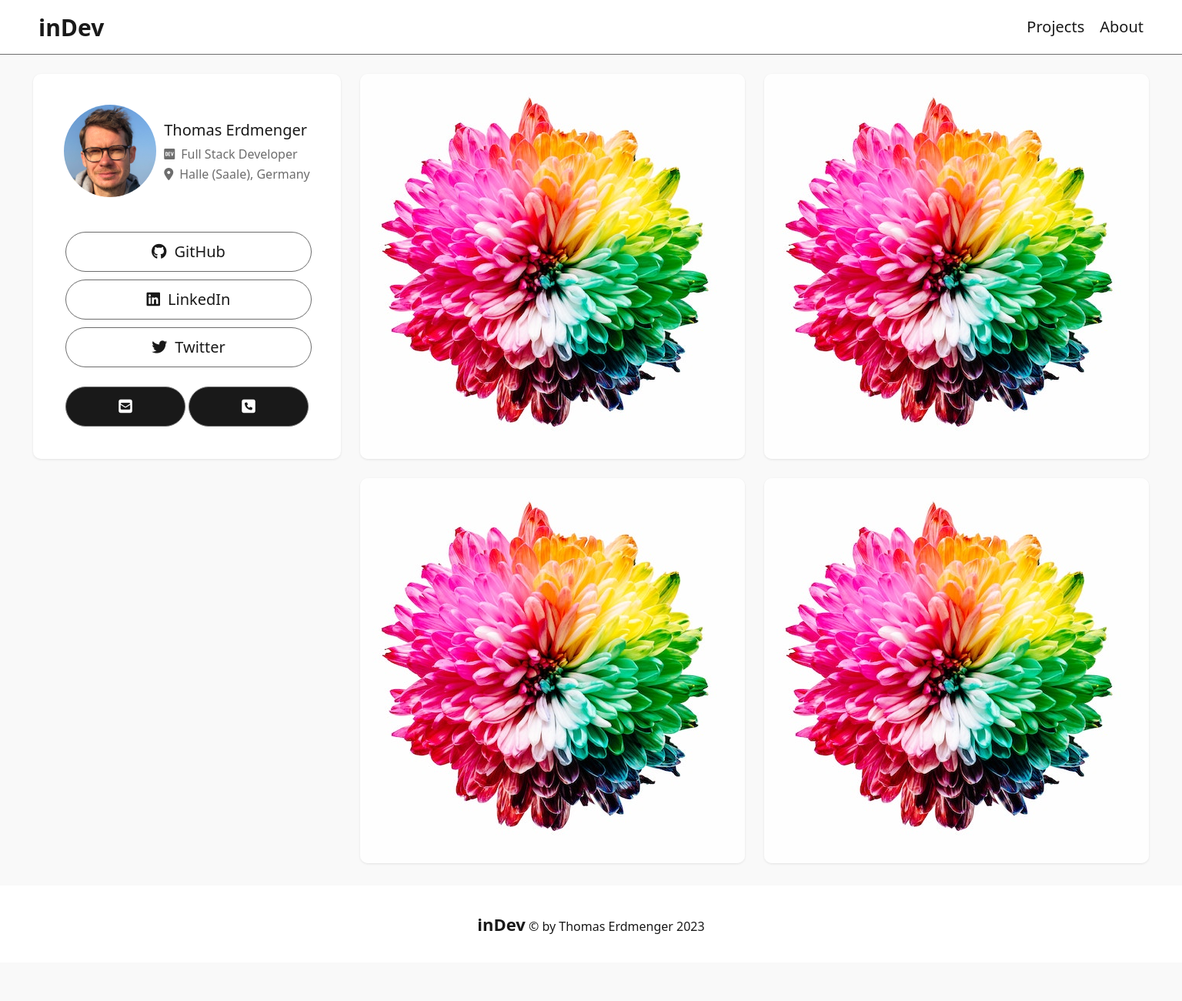
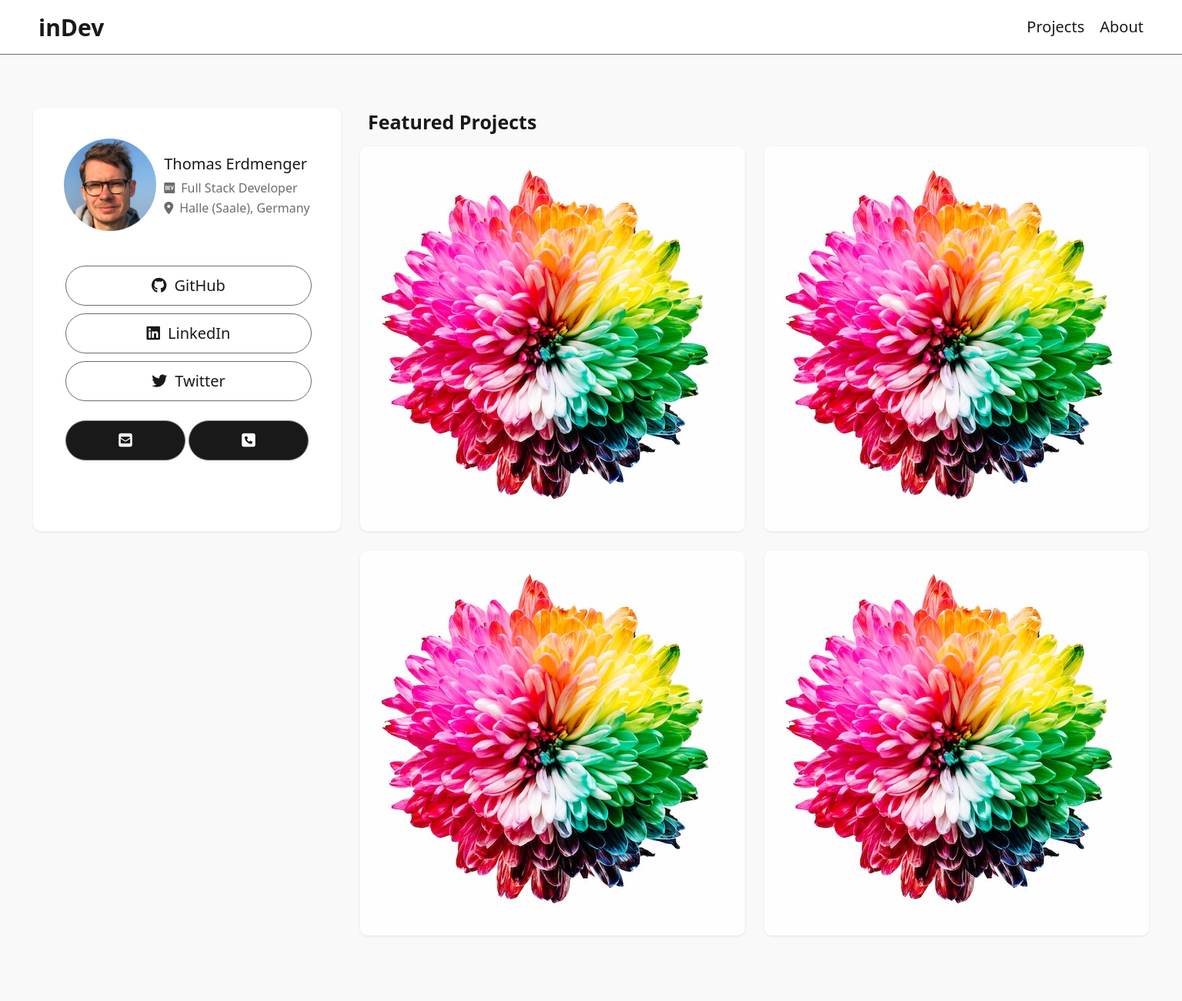
Before and after one commit to thomaserdmenger/inDevPortfolioWebsite, a plain HTML site: page index.html in a window 1536 px wide. Shown: the top 1300 px of the page at 77% size. Before the commit the page ends 1250 px from the top, so only its background shows below. Drawn offline with Linux system fonts and the light colour scheme.

Commit message:
implement feature heading in grid in branch feature-heading

```diff
--- a/css/styles.css
+++ b/css/styles.css
@@ -109,9 +109,9 @@ body {
   gap: 25px;
   grid-template-columns: 40rem;
   justify-content: center;
-  /* margin: 0 0 25px 0; */
   position: relative;
-  top: 96px;
+  /* top: 96px; */
+  top: 140px;
 }
 
 .grid__item {
@@ -127,6 +127,18 @@ body {
 
 .grid__item-five {
   margin-bottom: 25px;
+}
+
+.grid__feature-heading {
+  font-size: 2.5rem;
+  padding: 0;
+  margin: 1rem 0 -1rem 0;
+  justify-self: center;
+}
+
+.grid__feature-container {
+  display: flex;
+  justify-content: center;
 }
 
 @media (min-width: 576px) {
@@ -147,22 +159,41 @@ body {
 
   .grid__item-one {
     width: 40rem;
+    height: 55rem;
     justify-self: end;
+    grid-column: 1 / 2;
+    grid-row: 1 / 3;
+  }
+
+  .grid__feature-container {
+    justify-content: start;
+  }
+
+  .grid__feature-heading {
+    grid-column: 2 / 3;
+    grid-row: 1 / 2;
+    justify-self: start;
+    margin: 0 0 -1.5rem 1rem;
+  }
+
+  .grid__item-two {
+    grid-column: 2 / 3;
+    grid-row: 2 / 3;
   }
 
   .grid__item-three {
     grid-column: 2 / 3;
-    grid-row: 2 / 3;
+    grid-row: 3 / 4;
   }
 
   .grid__item-four {
     grid-column: 2 / 3;
-    grid-row: 3 / 4;
+    grid-row: 4 / 5;
   }
 
   .grid__item-five {
     grid-column: 2 / 3;
-    grid-row: 4 / 5;
+    grid-row: 5 / 6;
   }
 }
 
@@ -174,21 +205,39 @@ body {
 
   .grid__item-one {
     justify-self: end;
+    grid-row: 1 / 3;
+    height: 55rem;
+  }
+
+  .grid__feature-container {
+    justify-content: start;
+  }
+
+  .grid__feature-heading {
+    grid-column: 2 / 4;
+    grid-row: 1 / 2;
+    justify-self: start;
+    margin: 0 0 0 1rem;
+  }
+
+  .grid__item-two {
+    grid-column: 2 / 3;
+    grid-row: 2 / 3;
   }
 
   .grid__item-three {
     grid-column: 3 / 4;
-    grid-row: 1 / 2;
+    grid-row: 2 / 3;
   }
 
   .grid__item-four {
     grid-column: 2 / 3;
-    grid-row: 3 / 4;
+    grid-row: 4 / 5;
   }
 
   .grid__item-five {
     grid-column: 3 / 4;
-    grid-row: 3 / 4;
+    grid-row: 4 / 5;
   }
 }
 
@@ -343,7 +392,7 @@ body {
   height: 10rem;
   justify-content: center;
   position: relative;
-  top: 10rem;
+  top: 20rem;
   width: 100%;
 }
 
--- a/index.html
+++ b/index.html
@@ -30,6 +30,7 @@
       </nav>
     </header>
     <main>
+      <!-- <h2 class="feature-heading">Featured Projects</h2> -->
       <div class="grid-1x5">
         <div class="grid__item grid__item-one">
           <div class="media-container">
@@ -91,6 +92,9 @@
             </div>
           </div>
         </div>
+        <div class="grid__feature-container">
+          <h1 class="grid__feature-heading">Featured Projects</h1>
+        </div>
         <div class="grid__item grid__item-two">
           <div class="feature-box" id="feature-box-one">
             <div class="feature__header" id="feature__header-one">
@@ -99,7 +103,7 @@
                 href="https://www.google.com"
                 target="_blank"
                 ><span class="feature__header-text"
-                  >Random Message Generator</span
+                  >Random Message Generator 1</span
                 ></a
               >
             </div>
```
